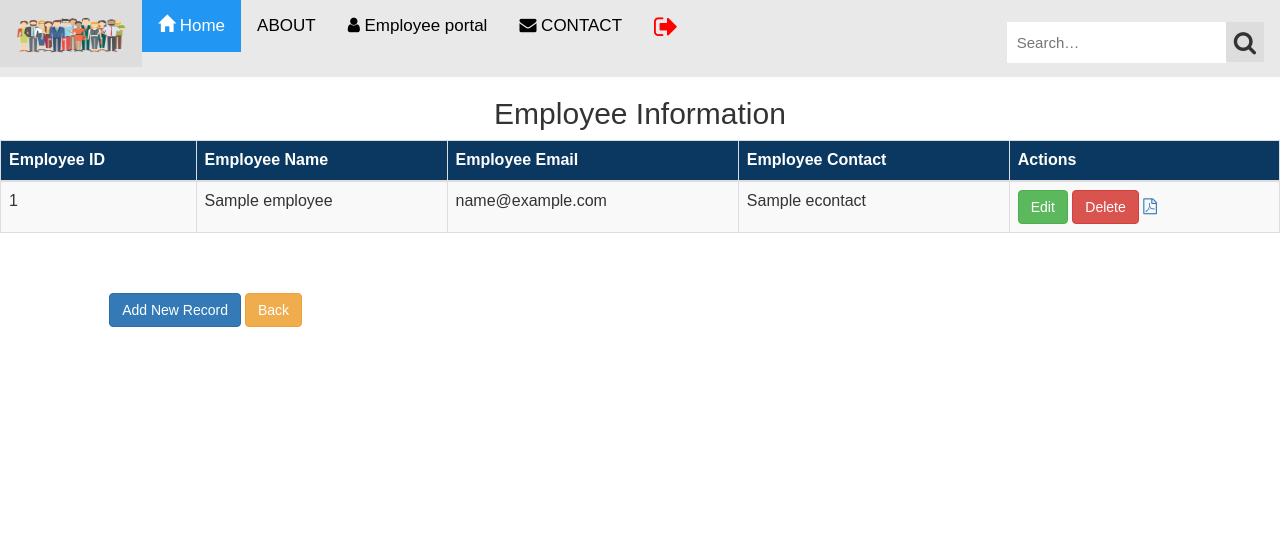
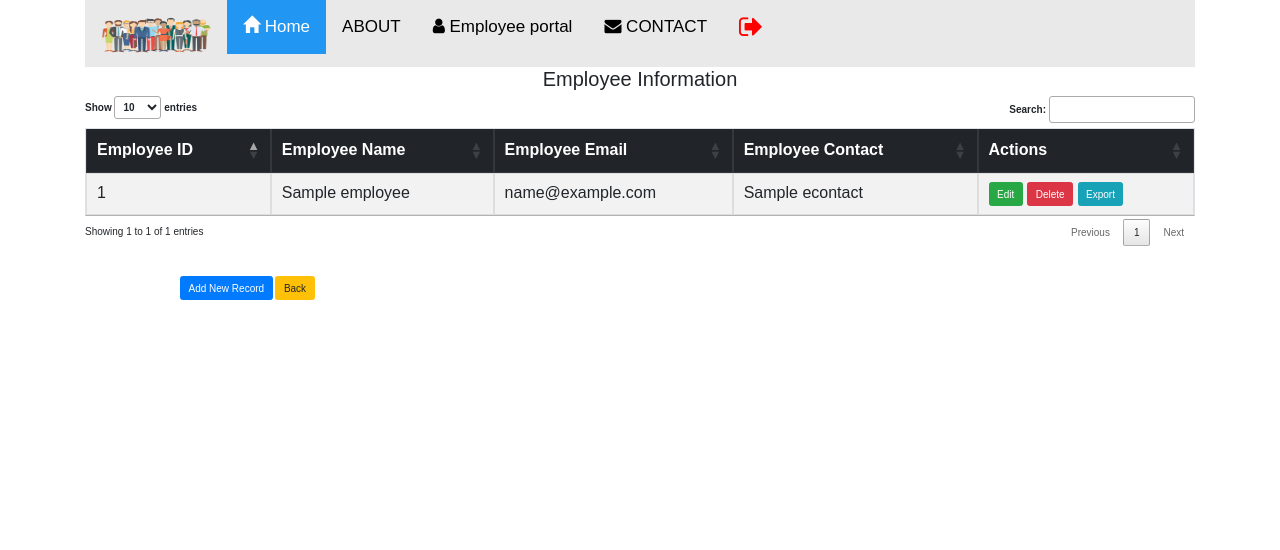
Before and after one commit to pythonworkproject/pythonworkproject, a Django app: template work/employee_app/templates/show.html in a window 1280 px wide. Shown: the top 550 px of the page. Run offline with Django 3.2, Linux system fonts and the light colour scheme; the template is opened without the code that fills it: most values are stand-ins (such as "Sample title", 1, 10 or a date in 2020); some libraries are stand-ins or nearby versions.

Commit message:
'Datatables' concept is introduced.

```diff
--- a/work/employee_app/templates/about.html
+++ b/work/employee_app/templates/about.html
@@ -18,6 +18,7 @@
 
 <body>
 
+<div class="container">
     <div class="topnav">
         <div class="header">
             <a href="#" title="Employee_data"><img class="site-logo" src="/static/images/logo.png" height="39px" width="110px" alt="Demo"></a>
@@ -39,7 +40,7 @@
     <div class="footer">
         <p>© copyright</p>
     </div>
-
+</div>
 </body>
 
 </html>
--- a/work/employee_app/templates/contact.html
+++ b/work/employee_app/templates/contact.html
@@ -17,7 +17,7 @@
 </head>
 
 <body>
-
+<div class="container">
     <div class="topnav">
         <div class="header">
              <a href="#" title="Employee_data"><img class="site-logo" src="/static/images/logo.png" height="39px" width="110px" alt="Demo"></a>
@@ -39,7 +39,7 @@
   <div class="footer">
         <p>© copyright</p>
     </div>
-
+</div>
 </body>
 
 </html>
--- a/work/employee_app/templates/main.html
+++ b/work/employee_app/templates/main.html
@@ -16,7 +16,7 @@
 </head>
 
 <body>
-
+<div class="container">
     <div class="topnav">
         <div class="header">
             <a href="#" title="Employee_data"><img class="site-logo" src="/static/images/logo.png" height="39px" width="110px" alt="Demo"></a>
@@ -47,7 +47,7 @@
         </a>
         <p>© copyright</p>
     </div>
-
+</div>
 </body>
 
 </html>
--- a/work/employee_app/templates/show.html
+++ b/work/employee_app/templates/show.html
@@ -11,27 +11,55 @@
     <script src="https://ajax.googleapis.com/ajax/libs/jquery/3.3.1/jquery.min.js"></script>
     <script src="https://maxcdn.bootstrapcdn.com/bootstrap/3.3.7/js/bootstrap.min.js"></script>
 
+
+
+    <!--Datatables-->
+   <script src="https://ajax.googleapis.com/ajax/libs/jquery/3.3.1/jquery.min.js"></script>
+   <script src="https://maxcdn.bootstrapcdn.com/bootstrap/3.3.7/js/bootstrap.min.js"></script>
+   <script src="https://cdn.datatables.net/1.10.19/js/jquery.dataTables.min.js"></script>
+   <link rel="stylesheet" href="https://cdn.datatables.net/1.10.19/css/jquery.dataTables.min.css">
+   <link rel="stylesheet" href="https://maxcdn.bootstrapcdn.com/bootstrap/4.0.0/css/bootstrap.min.css" integrity="sha384-Gn5384xqQ1aoWXA+058RXPxPg6fy4IWvTNh0E263XmFcJlSAwiGgFAW/dAiS6JXm" crossorigin="anonymous">
+
     <!--css style-->
     <link rel="stylesheet" href="{% static 'css/style.css' %}">
+
+
+    <!--import from files-->
+    <script src="../static/build/js/intlTelInput.js"></script>
+    <link rel="stylesheet" href="../static/css/smartrec.css">
+
+    <!--<style>-->
+    <!--body {-->
+        <!--background-color:lightgrey;-->
+    <!--}-->
+    <!--</style>-->
 
     <!--js import-->
     <!--<script src="{% static 'js/myscripts.js' %}"></script>-->
 
-    <script>
-        $(document).ready(function() {
-            $("#search1").on("keyup", function() {
-                console.log("keyup")
-                var value = $(this).val().toLowerCase();
-                $("#employee1 tr").filter(function() {
-                    $(this).toggle($(this).text().toLowerCase().indexOf(value) > -1)
-                });
-            });
-        });
+    <!--<script>-->
+        <!--$(document).ready(function() {-->
+            <!--$("#search1").on("keyup", function() {-->
+                <!--console.log("keyup")-->
+                <!--var value = $(this).val().toLowerCase();-->
+                <!--$("#employee1 tr").filter(function() {-->
+                    <!--$(this).toggle($(this).text().toLowerCase().indexOf(value) > -1)-->
+                <!--});-->
+            <!--});-->
+        <!--});-->
+    <!--</script>-->
+
+    <!--AJAX Code for DataTables below is the reference link-->
+    <!--https://www.sourcecodester.com/tutorials/python/11527/python-how-use-datatables-django.html-->
+    <script type = "text/javascript">
+    $(document).ready(function(){
+        $('#table').DataTable();
+    });
     </script>
 </head>
 
 <body>
-
+<div class="container">
     <div class="topnav">
         <div class="header">
             <a href="#" title="Employee_data"><img class="site-logo" src="/static/images/logo.png" height="39px" width="110px" alt="Demo"></a>
@@ -45,15 +73,21 @@
             <a href="/home"><i class="fa fa-sign-out" style="font-size:26px;color:red"></i></a>
         </form>
 
-        <div class="search-container">
-            <form>
-                <input type="text" id="search1" placeholder="Search…" value="" autocomplete="off" maxlength="240" class="f-input js-search-field">
-                <button type="submit"><i class="fa fa-search"></i></button>
-            </form>
-        </div>
+		<!--<div class="gb_uf gb_of" gh="sb">-->
+			<!--<input class="gb_cf" aria-label="Search mail" autocomplete="off" placeholder="Search mail" value="" id="search1" type="text" -->
+			<!--dir="ltr" spellcheck="false" aria-haspopup="true" aria-live="off" aria-owns="gs_sbt50" aria-activedescendant="gs_ars50_5">-->
+		<!--</div>-->
+
+
+        <!--<div class="search-container">-->
+            <!--<form>-->
+                <!--<input type="text" id="search1" placeholder="Search…" value="" autocomplete="off" maxlength="240" class="f-input js-search-field">-->
+                <!--<button type="submit"><i class="fa fa-search"></i></button>-->
+            <!--</form>-->
+        <!--</div>-->
     </div>
 
-    <table class="table table-striped table-bordered table-sm">
+    <table id="table" class="table table-striped table-bordered table-sm">
         <div>
             {% if messages %}
             <ul class="messages">
@@ -67,7 +101,7 @@
         <thead class="thead-dark">
 
         <center><h2> Employee Information </h2></center>
-
+                <!--<input name="upload[]" type="file" multiple/>-->
             <tr>
                 <th>Employee ID</th>
                 <th>Employee Name</th>
@@ -89,13 +123,19 @@
                     <a href="/edit/{{ employee.eid }}">
                         <button class="btn btn-success">Edit</button>
                     </a>
+
                     <a href="/delete/{{ employee.eid }}">
                         <button class="btn btn-danger">Delete</button>
                     </a>
 
+
                     <a href="/pdf/{{ employee.eid }}">
-                        <i class="fa fa-file-pdf-o"></i>
+                        <button class="btn btn-Info">Export</button>
                     </a>
+
+                    <!--<a href="/pdf/{{ employee.eid }}">-->
+                        <!--<i class="fa fa-file-pdf-o"></i>-->
+                    <!--</a>-->
 
                     <!--<a href="/edit/{{ employee.id }}"><span class="glyphicon glyphicon-pencil" >Edit</span></a>-->
                     <!--<a href="/delete/{{ employee.id }}">Delete</a>-->
@@ -119,6 +159,7 @@
     <div class="footer">
         <p>© copyright</p>
     </div>
+</div>
 </body>
 
 </html>
--- a/work/employee_app/views.py
+++ b/work/employee_app/views.py
@@ -39,6 +39,7 @@ def contact(request):
 
 # @login_required
 def emp(request):
+    # obje = get_object_or_404(Employee, pk=id)
     if request.method == "POST":
         form = EmployeeForm(request.POST)
         if form.is_valid():
--- a/work/work/settings.py
+++ b/work/work/settings.py
@@ -117,7 +117,8 @@ AUTH_PASSWORD_VALIDATORS = [
 # Internationalization
 LANGUAGE_CODE = 'en-us'
 
-TIME_ZONE = 'UTC'
+# TIME_ZONE = 'UTC'
+TIME_ZONE = 'Asia/Kolkata'
 
 USE_I18N = True
 
```
Also changed, not shown: work/employee_app/templates/edit.html (+10 -4 lines), work/employee_app/templates/pdf.html (+12 -0 lines), CHANGELOG.md, work/login_app/templates/registration/login.html (line endings or trailing spaces).
